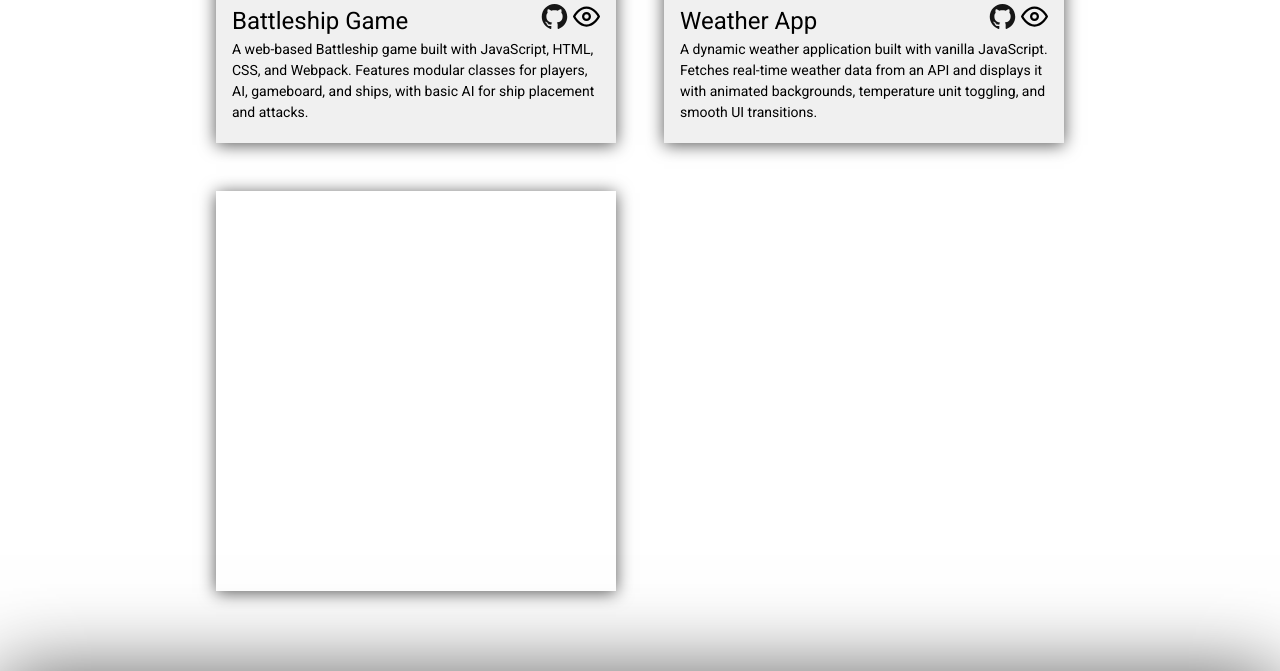
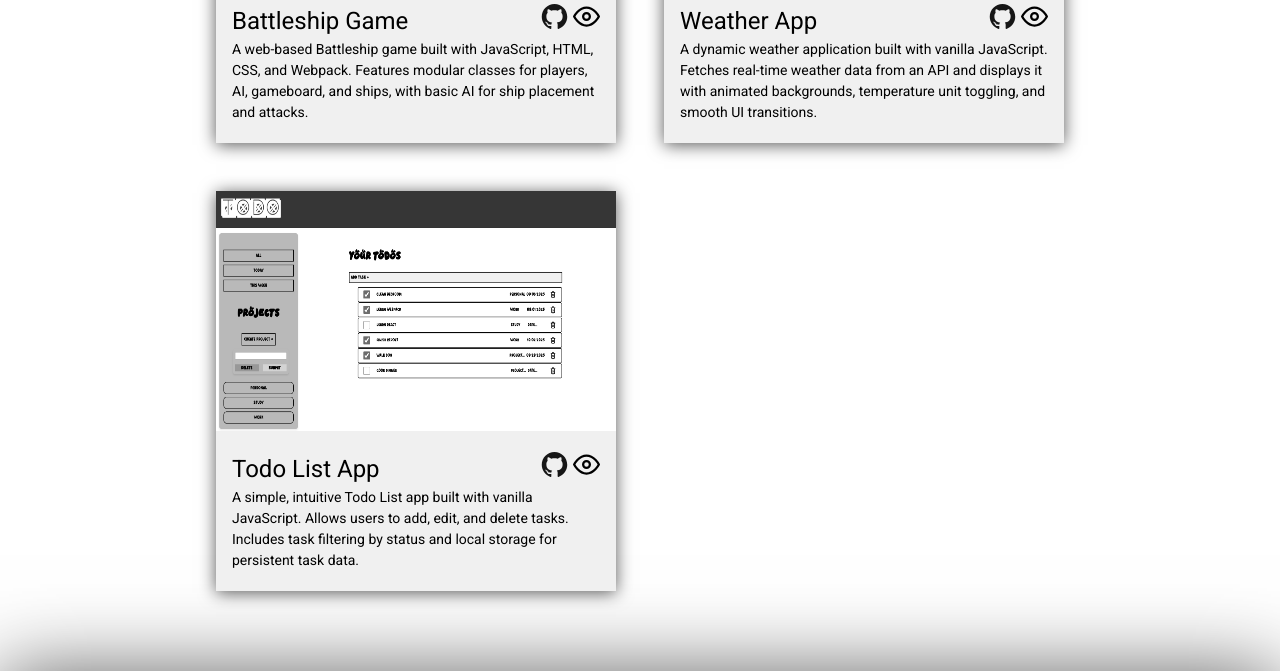
Before and after one commit to Blakem07/homepage, a plain HTML site: page index.html in a window 1280 px wide. Shown: the part 951-1622 px from the top of the page. Drawn offline with Linux system fonts and the light colour scheme.

Commit message:
feat: add todo-list card

```diff
--- a/index.html
+++ b/index.html
@@ -124,7 +124,42 @@
             </p>
           </div>
         </div>
-        <div id="b-project" class="project-card"></div>
+        <div id="todo-list-project" class="project-card">
+          <img
+            src="img/todo-list.png"
+            id="todo-list-img"
+            alt="Todo List App preview"
+          />
+          <div class="project-info">
+            <div class="project-links">
+              <h3>Todo List App</h3>
+              <div class="project-icons">
+                <a
+                  href="https://github.com/Blakem07/todo-list"
+                  target="_blank"
+                  rel="noopener noreferrer"
+                  aria-label="View source code on GitHub"
+                >
+                  <img src="img/github-icon.svg" alt="GitHub logo" />
+                </a>
+
+                <a
+                  href="https://blakem07.github.io/todo-list/"
+                  target="_blank"
+                  rel="noopener noreferrer"
+                  aria-label="View live project"
+                >
+                  <img src="img/eye.svg" alt="View project" />
+                </a>
+              </div>
+            </div>
+            <p>
+              A simple, intuitive Todo List app built with vanilla JavaScript.
+              Allows users to add, edit, and delete tasks. Includes task
+              filtering by status and local storage for persistent task data.
+            </p>
+          </div>
+        </div>
       </div>
     </main>
     <footer>
--- a/styles.css
+++ b/styles.css
@@ -254,6 +254,10 @@ header .icon-container {
   height: 1.7rem;
 }
 
+#todo-list-img {
+  object-fit: fill;
+}
+
 footer .linkedin-icon,
 footer .github-icon {
   filter: invert(1);
```
Also changed, not shown: img/todo-list.png (added).
